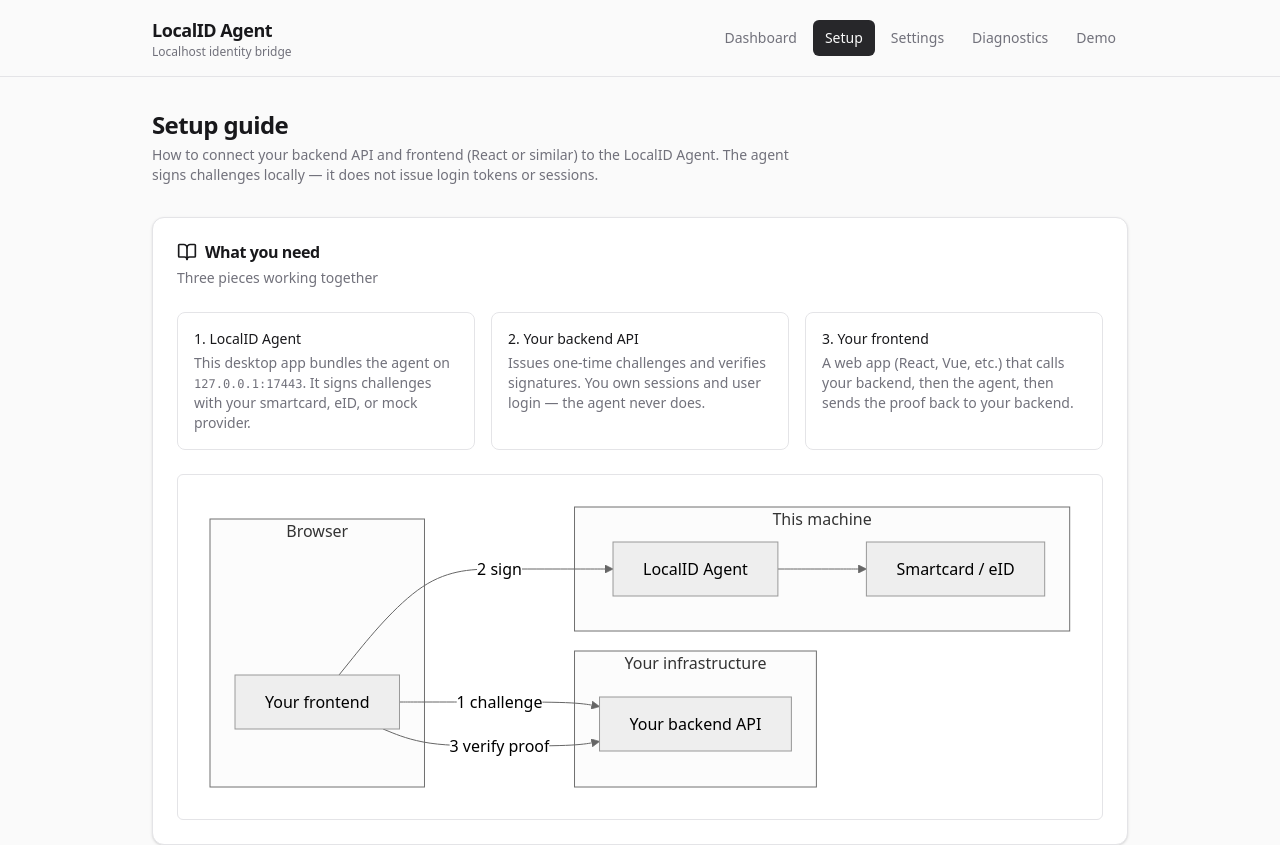
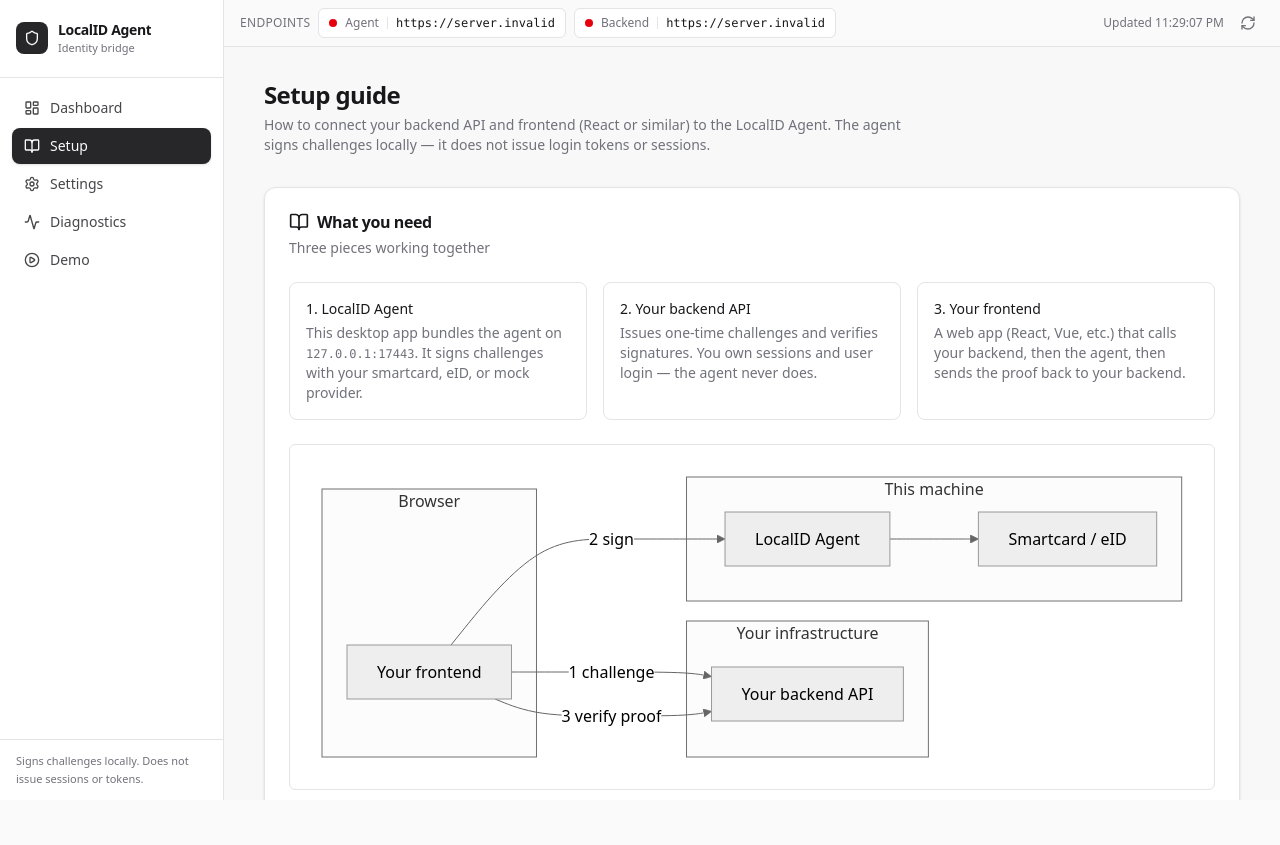
Before and after one commit to NxT-Solutions/local-id-agent, a React (Vite) app in the folder apps/desktop/: page /setup in a window 1280 px wide. Shown: the top 845 px of the page. After the commit the page ends 800 px from the top, so only its background shows below. Built offline with nearby package versions, Linux system fonts and the light colour scheme; no server answers.

Commit message:
🎨 style: redesign desktop shell with sidebar and status bar
Replace top navigation with a responsive sidebar, live endpoint status bar, scroll-safe layout, and readable nav contrast.

```diff
--- a/apps/desktop/src-tauri/tauri.conf.json
+++ b/apps/desktop/src-tauri/tauri.conf.json
@@ -16,8 +16,8 @@
         "title": "LocalID Agent",
         "width": 960,
         "height": 680,
-        "minWidth": 720,
-        "minHeight": 520,
+        "minWidth": 800,
+        "minHeight": 540,
         "resizable": true
       }
     ],
--- a/apps/desktop/src/components/AppLayout.tsx
+++ b/apps/desktop/src/components/AppLayout.tsx
@@ -1,49 +1,94 @@
 import { NavLink, Outlet } from "react-router-dom";
+import {
+  Activity,
+  BookOpen,
+  LayoutDashboard,
+  PlayCircle,
+  Settings,
+  Shield,
+} from "lucide-react";
+import { SystemStatusBar } from "@/components/layout/SystemStatusBar";
+import { TooltipProvider } from "@/components/ui/tooltip";
 import { cn } from "@/lib/utils";
 
-const navItems = [
-  { to: "/", label: "Dashboard", end: true },
-  { to: "/setup", label: "Setup" },
-  { to: "/settings", label: "Settings" },
-  { to: "/about", label: "Diagnostics" },
-  { to: "/demo", label: "Demo" },
+function navLinkClass(isActive: boolean) {
+  return cn(
+    "flex cursor-pointer items-center gap-2.5 rounded-lg px-3 py-2 text-sm font-medium transition-colors",
+    "justify-center md:justify-start",
+    isActive
+      ? "bg-primary text-primary-foreground shadow-sm"
+      : "text-foreground/80 hover:bg-muted hover:text-foreground",
+  );
+}
+
+const navItems: Array<{
+  to: string;
+  label: string;
+  icon: typeof LayoutDashboard;
+  end?: boolean;
+}> = [
+  { to: "/", label: "Dashboard", icon: LayoutDashboard, end: true },
+  { to: "/setup", label: "Setup", icon: BookOpen },
+  { to: "/settings", label: "Settings", icon: Settings },
+  { to: "/about", label: "Diagnostics", icon: Activity },
+  { to: "/demo", label: "Demo", icon: PlayCircle },
 ];
 
 export function AppLayout() {
   return (
-    <div className="min-h-screen bg-background">
-      <header className="border-b">
-        <div className="mx-auto flex max-w-5xl items-center justify-between px-6 py-4">
-          <div>
-            <p className="text-lg font-semibold tracking-tight">LocalID Agent</p>
-            <p className="text-xs text-muted-foreground">
-              Localhost identity bridge
-            </p>
+    <TooltipProvider delayDuration={400}>
+      <div className="flex h-screen overflow-hidden bg-background">
+        <aside className="flex h-full w-14 shrink-0 flex-col border-r bg-card md:w-48 lg:w-56">
+          <div className="sticky top-0 z-10 shrink-0 border-b bg-card px-2 py-4 md:px-4 md:py-5">
+            <div className="flex items-center justify-center gap-2.5 md:justify-start">
+              <div className="flex h-8 w-8 shrink-0 items-center justify-center rounded-lg bg-primary text-primary-foreground">
+                <Shield className="h-4 w-4" />
+              </div>
+              <div className="hidden min-w-0 md:block">
+                <p className="truncate text-sm font-semibold tracking-tight">
+                  LocalID Agent
+                </p>
+                <p className="truncate text-[0.6875rem] text-muted-foreground">
+                  Identity bridge
+                </p>
+              </div>
+            </div>
           </div>
-          <nav className="flex gap-1">
+
+          <nav className="flex min-h-0 flex-1 flex-col gap-0.5 overflow-y-auto p-2 md:p-3">
             {navItems.map((item) => (
               <NavLink
                 key={item.to}
                 to={item.to}
                 end={item.end}
-                className={({ isActive }) =>
-                  cn(
-                    "rounded-md px-3 py-2 text-sm font-medium transition-colors",
-                    isActive
-                      ? "bg-primary text-primary-foreground"
-                      : "text-muted-foreground hover:bg-accent hover:text-accent-foreground",
-                  )
-                }
+                aria-label={item.label}
+                title={item.label}
+                className={({ isActive }) => navLinkClass(isActive)}
               >
-                {item.label}
+                <item.icon className="h-4 w-4 shrink-0" />
+                <span className="hidden truncate md:inline">{item.label}</span>
               </NavLink>
             ))}
           </nav>
+
+          <div className="hidden shrink-0 border-t bg-card px-4 py-3 md:block">
+            <p className="text-[0.6875rem] leading-relaxed text-muted-foreground">
+              Signs challenges locally. Does not issue sessions or tokens.
+            </p>
+          </div>
+        </aside>
+
+        <div className="flex min-h-0 min-w-0 flex-1 flex-col overflow-x-hidden">
+          <div className="sticky top-0 z-10 shrink-0">
+            <SystemStatusBar />
+          </div>
+          <main className="surface-muted min-h-0 min-w-0 flex-1 overflow-x-hidden overflow-y-auto">
+            <div className="mx-auto max-w-5xl min-w-0 px-4 py-6 sm:px-6 sm:py-8">
+              <Outlet />
+            </div>
+          </main>
         </div>
-      </header>
-      <main className="mx-auto max-w-5xl px-6 py-8">
-        <Outlet />
-      </main>
-    </div>
+      </div>
+    </TooltipProvider>
   );
 }
--- a/apps/desktop/src/index.css
+++ b/apps/desktop/src/index.css
@@ -75,7 +75,33 @@
     @apply border-border outline-ring/50;
   }
 
+  html,
+  body,
+  #root {
+    @apply h-full overflow-hidden;
+  }
+
   body {
     @apply bg-background text-foreground antialiased;
   }
 }
+
+@layer utilities {
+  .surface-muted {
+    @apply bg-muted/30;
+  }
+
+  .surface-elevated {
+    @apply border bg-card shadow-sm;
+  }
+
+  @keyframes spin-reverse {
+    to {
+      transform: rotate(-360deg);
+    }
+  }
+
+  .animate-spin-reverse {
+    animation: spin-reverse 1s linear infinite;
+  }
+}
```
